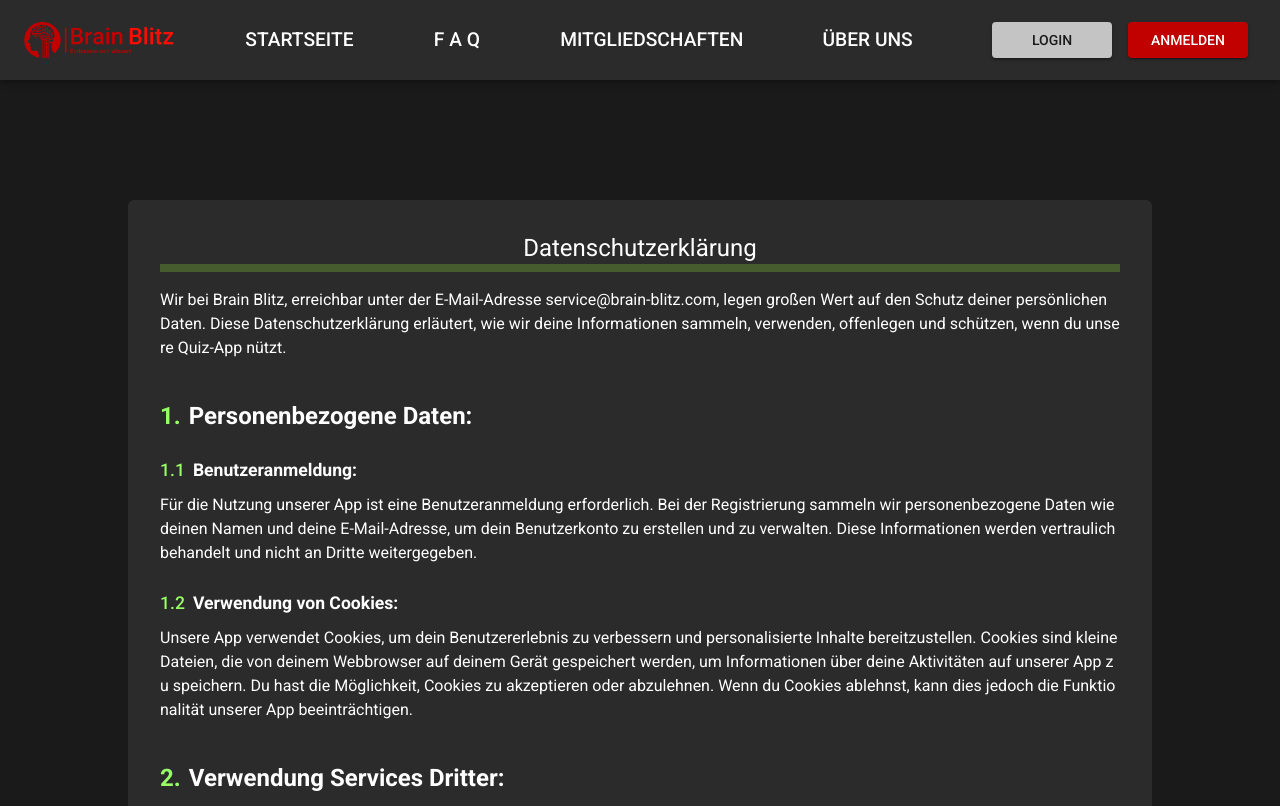
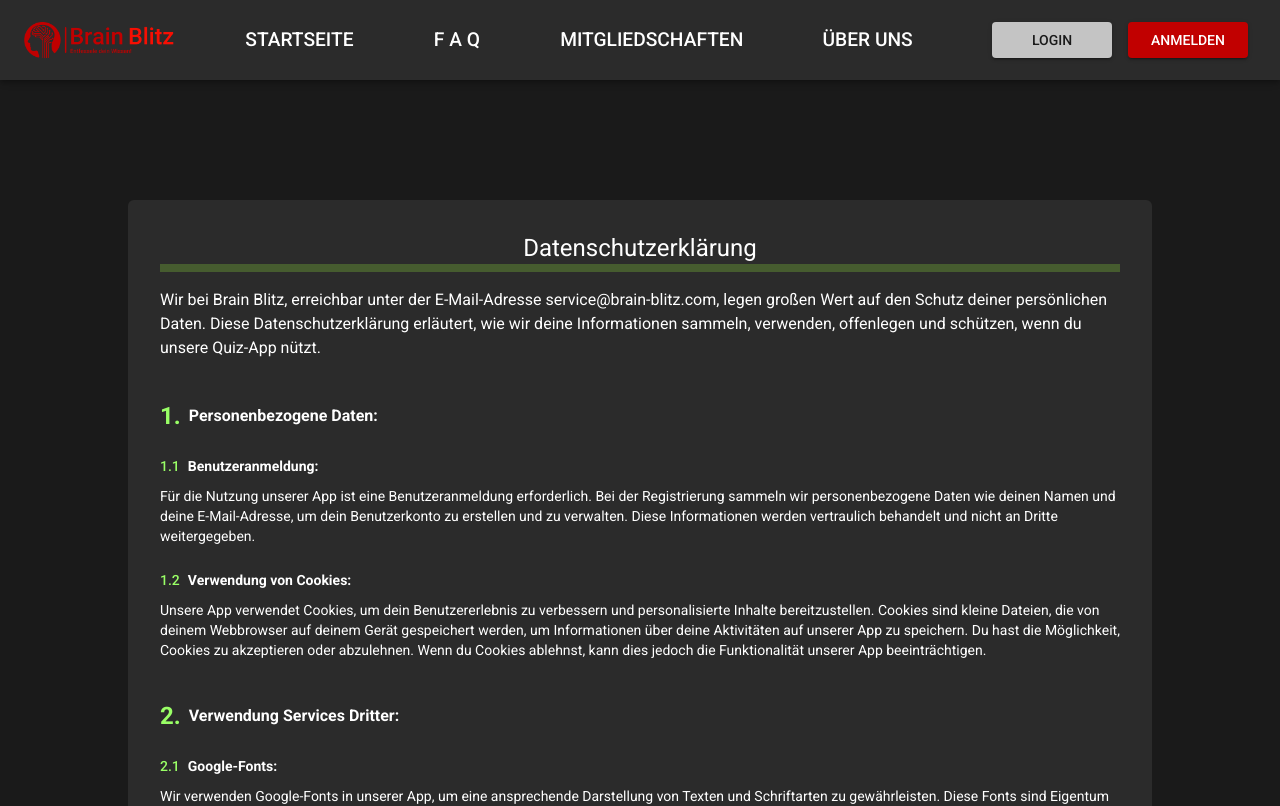
Before and after one commit to SlowMoschen/Brain_Blitz, a React (Vite) app in the folder client/: page /privacy in a window 1280 px wide. Shown: the top 806 px of the page. Built offline with nearby package versions, Linux system fonts and the light colour scheme.

Commit message:
text smaller - removed word break

```diff
--- a/client/src/routes/home/pages/privacy/Privacy.tsx
+++ b/client/src/routes/home/pages/privacy/Privacy.tsx
@@ -28,7 +28,7 @@ function Step({ number, headerTitle, mainText, subSteps }: StepProps) {
         >
           {number}.
         </Typography>
-        <Typography variant="h5" fontWeight={600}>
+        <Typography variant="subtitle1" fontWeight={600}>
           {headerTitle}
         </Typography>
       </Box>
@@ -39,26 +39,24 @@ function Step({ number, headerTitle, mainText, subSteps }: StepProps) {
           <Box key={index} my={3}>
             <Box sx={{ display: "flex", alignItems: "center", mb: 1 }}>
               <Typography
-                variant="caption"
-                fontSize={"1.1rem"}
+                variant="subtitle2"
                 sx={{ color: "accent.main", mr: 1, fontWeight: "500" }}
               >
                 {number}.{index + 1}
               </Typography>
               <Typography
-                variant="caption"
-                fontSize={"1.1rem"}
+                variant="subtitle2"
                 fontWeight={600}
               >
                 {subStep.title}
               </Typography>
             </Box>
-            <Typography>{subStep.text}</Typography>
+            <Typography variant="body2">{subStep.text}</Typography>
           </Box>
         ))}
 
       {/* Render Maintext if no subSteps are defined */}
-      {mainText && !subSteps && mainText}
+      {mainText && !subSteps && <Typography variant="body2">{mainText}</Typography>}
     </Box>
   );
 }
@@ -71,7 +69,6 @@ export default function Privacy() {
     borderRadius: ".375rem",
     width: "90%",
     maxWidth: BREAKPOINTS.lg,
-    wordBreak: "break-all",
   };
 
   return (
```
